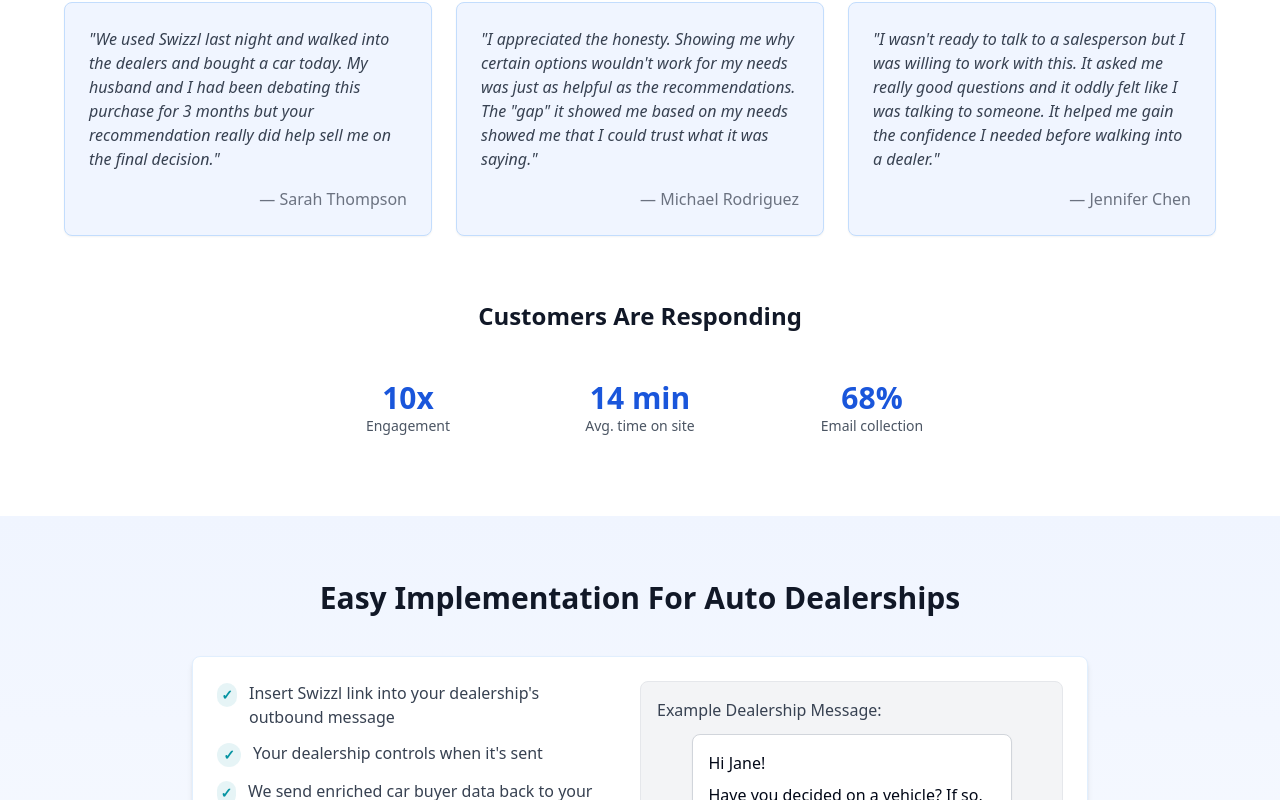
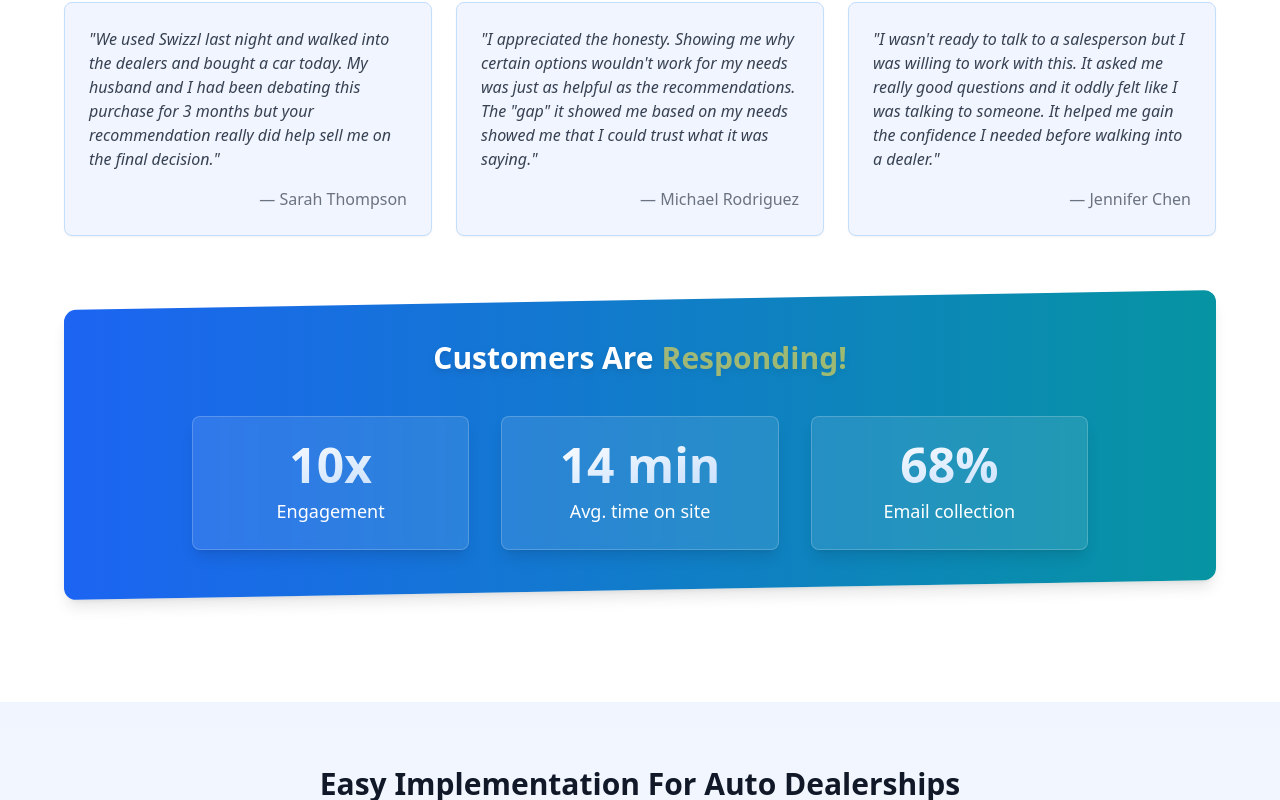
Before and after one commit to davidkrandall/swizzl-car-confidante-71, a React (Vite) app: page / in a window 1280 px wide. Shown: the part 3226-4026 px from the top of the page. Built offline with nearby package versions, Linux system fonts and the light colour scheme.

Commit message:
feat: Improve visual appeal of the app
Enhance the overall visual presentation of the application to make it more engaging and impactful.

```diff
--- a/src/components/TestimonialsSection.tsx
+++ b/src/components/TestimonialsSection.tsx
@@ -41,17 +41,25 @@ const TestimonialsSection = () => {
           ))}
         </div>
 
-        <h3 className="text-2xl font-bold text-center mb-8 text-gray-900">Customers Are Responding</h3>
-        <div className="grid grid-cols-3 gap-6 max-w-2xl mx-auto">
-          {stats.map((stat, index) => (
-            <div key={index} className="text-center p-4">
-              <p className="text-3xl font-bold text-blue-700">{stat.value}</p>
-              <p className="text-sm text-gray-600">{stat.label}</p>
-              {stat.description && (
-                <p className="text-xs text-gray-500">{stat.description}</p>
-              )}
+        <div className="relative mb-12">
+          <div className="absolute inset-0 bg-gradient-to-r from-blue-600 to-teal-500 transform -skew-y-1 rounded-xl shadow-lg"></div>
+          <div className="relative py-10 px-6 rounded-xl">
+            <h3 className="text-3xl font-extrabold text-center mb-10 text-white drop-shadow-md">
+              Customers Are<span className="ml-2 text-yellow-300 animate-pulse">Responding!</span>
+            </h3>
+
+            <div className="grid grid-cols-1 md:grid-cols-3 gap-8 max-w-4xl mx-auto">
+              {stats.map((stat, index) => (
+                <div key={index} className="bg-white/10 backdrop-blur-sm rounded-lg p-6 text-center transform hover:scale-105 transition-transform duration-300 border border-white/20 shadow-lg">
+                  <p className="text-5xl font-bold bg-gradient-to-br from-white to-blue-200 bg-clip-text text-transparent mb-2">{stat.value}</p>
+                  <p className="text-lg font-medium text-white">{stat.label}</p>
+                  {stat.description && (
+                    <p className="text-sm text-blue-100">{stat.description}</p>
+                  )}
+                </div>
+              ))}
             </div>
-          ))}
+          </div>
         </div>
       </div>
     </section>
```
